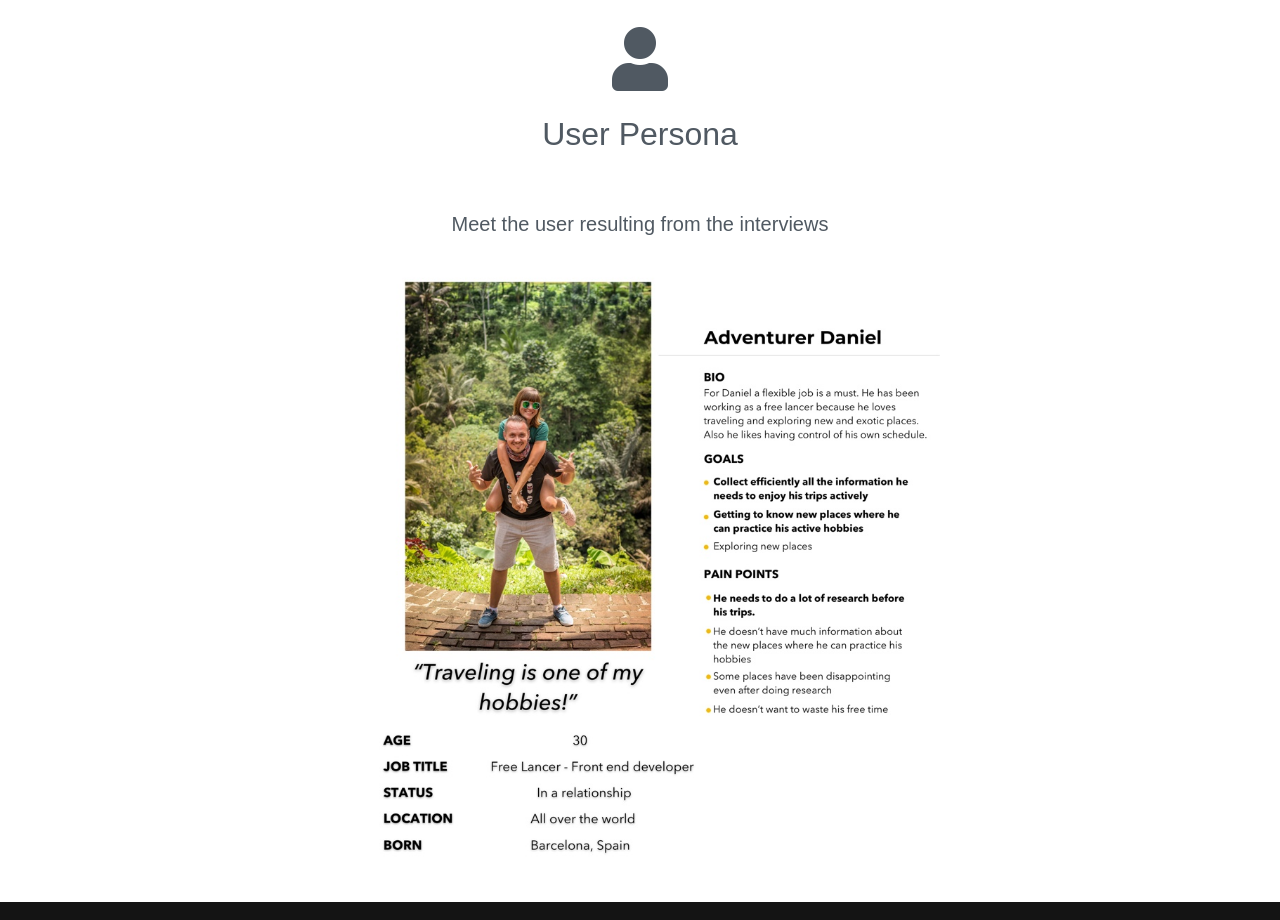
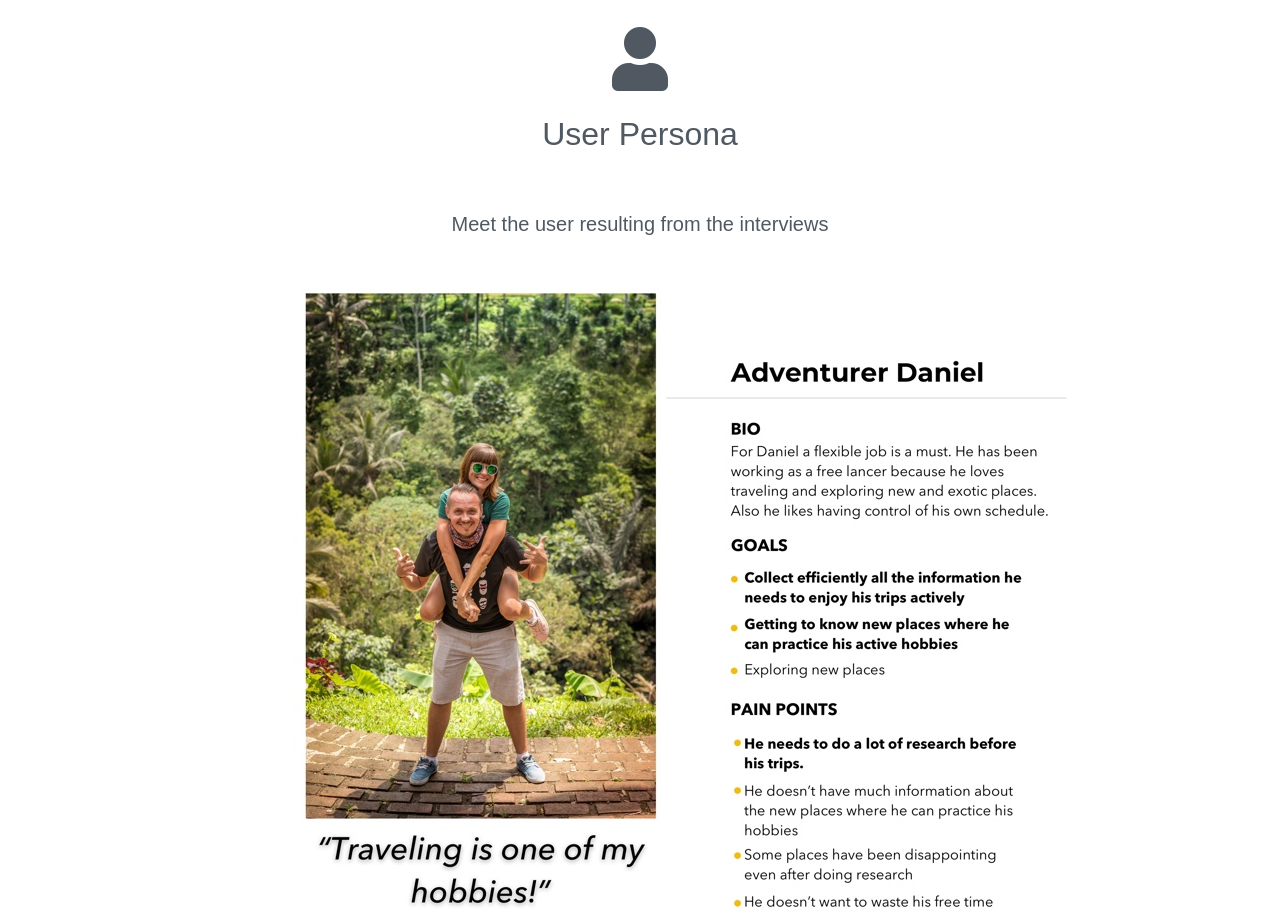
Before and after one commit to NatalyCamacho/Ux-Portfolio-Nataly, a plain HTML site: page nativeapp.html in a window 1280 px wide. Shown: the part 3560-4480 px from the top of the page. Drawn offline with nearby package versions, Linux system fonts and the light colour scheme; some packages are replaced by stand-ins of ours; a script that the page names is missing.

Commit message:
Fixed User Persona img

```diff
--- a/nativeapp.html
+++ b/nativeapp.html
@@ -267,7 +267,7 @@
             <h2 class="pb-5">User Persona</h2>
             <p class="lead">Meet the user resulting from the interviews</p>
             <div class="col-md-12">
-              <img class="persona" src="./img/nativeapp-persona.jpg" alt="" />
+              <img class="img-fluid" src="./img/nativeapp-persona.jpg" alt="" />
             </div>
           </div>
         </div>
```
